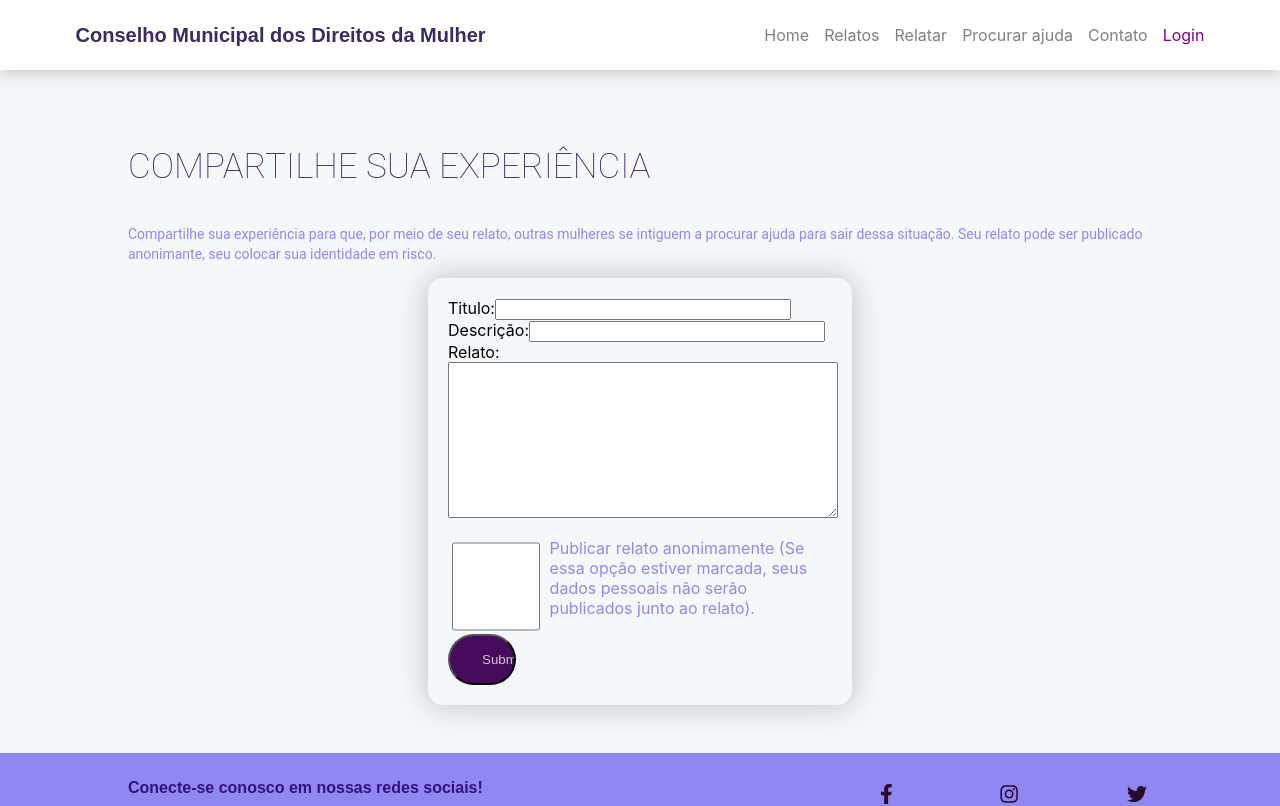
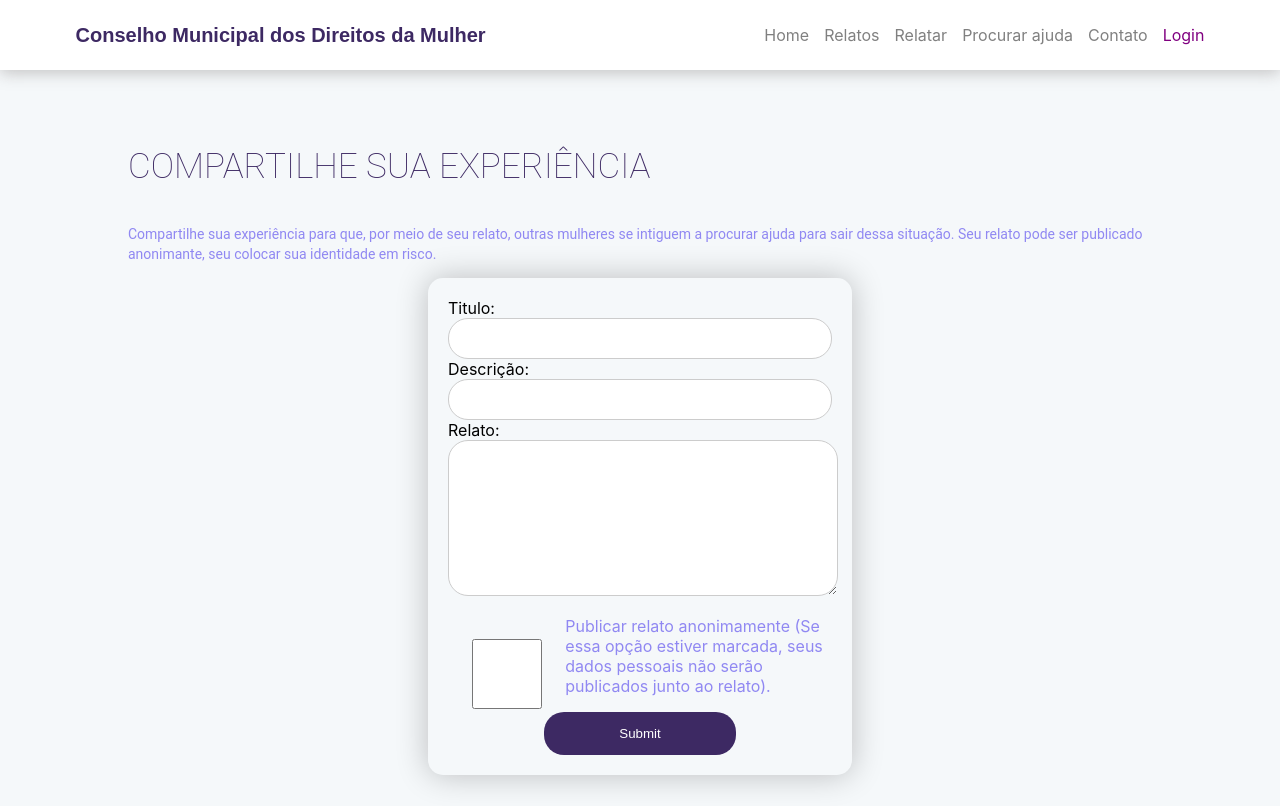
Before and after one commit to uniamerica/CMDM-front, a React (Create React App) app: page /Relatar in a window 1280 px wide. Shown: the top 806 px of the page. Built offline with nearby package versions, Linux system fonts and the light colour scheme.

Commit message:
Feito Css Relatar

```diff
--- a/src/pages/Relatar.jsx
+++ b/src/pages/Relatar.jsx
@@ -48,8 +48,7 @@ function Relatar(){
             por meio de seu relato, outras mulheres se intiguem a procurar ajuda para sair dessa situação.
             Seu relato pode ser publicado anonimante, seu colocar sua identidade em risco."/>
             <form onSubmit={handleSubmit} className={styles.formRelatar}>
-                <div >
-                    <div >
+                <div  className={styles.flex}>
                     <label >
                         Titulo:
                         <input className={styles.inputRelatar} id="titulo" type="text" onChange={handleChangeTitulo} value={titulo}/>
@@ -58,7 +57,7 @@ function Relatar(){
                         Descrição:
                         <input className={styles.inputRelatar} id="descricao" type="text" onChange={handleChangeDescricao} value={descricao}/>
                     </label>
-                        <label className={styles.formRelatar}>
+                    <label >
                         Relato:
                         <textarea cols="96" rows="10" type="text" className={styles.textarea} onChange={handleChangeRelato} value={relato}/>
                     </label>
@@ -68,7 +67,6 @@ function Relatar(){
                     </div>
                     <input id="sumbit" className={styles.submitBtn} type="submit"/>
                 </div>
-                </div>
             </form>
 
         </div>
--- a/src/styles/Relatar.module.css
+++ b/src/styles/Relatar.module.css
@@ -1,11 +1,11 @@
 
 .chboxForm{
     display: flex;
+
 }
 
 .chboxForm input{
-    margin-top: 20px;
-    margin-right: 10px;
+    margin-top: 10%;
 }
 
 .chboxForm p{
@@ -20,8 +20,35 @@
 .textarea{
     width: 100%;
     resize: vertical;
+    border: 1px solid #ccc;
+    border-radius: 20px;
 }
 
 .inputRelatar{
-    width: 75%;
+    border-radius: 20px;
+    width: 100%;
+    padding: 12px 20px;
+    display: inline-block;
+    border: 1px solid #ccc;
+    box-sizing: border-box;
 }
+
+.submitBtn{
+    background-color: #3D2963;
+    color: white;
+    padding: 14px 20px;
+    border: none;
+    cursor: pointer;
+    border-radius: 20px;
+    width: 50%;
+    margin:auto;
+}
+
+.submitBtn:hover{
+	background-color: #9C3CC0;
+}
+
+.flex{
+    display: flex;
+    flex-direction: column;
+}
--- a/src/styles/Social.css
+++ b/src/styles/Social.css
@@ -58,22 +58,22 @@ span.rev, span.rec{
 	font-size: 14px;
 	color: grey;
 }
-input[type=submit]{
+/* input[type=submit]{
   background-color: #460B5B;
   color: #ccc;
   padding: 16px 32px;
   border-radius: 100px;
   width: 10%;
-}
+} */
 .enviar{
 	display: block;
 	align-self: flex-end;
 	width:100%;
 
 }
-input[type=submit]:hover{
+/* input[type=submit]:hover{
 	background-color: #9C3CC0;
-}
+} */
 .textarea {
   width: 1100px;
   height: 35px;
```
Also changed, not shown: 1 other file (tests, documents, lock files or other folders). Lines whose indentation alone changed are shown as unchanged.
